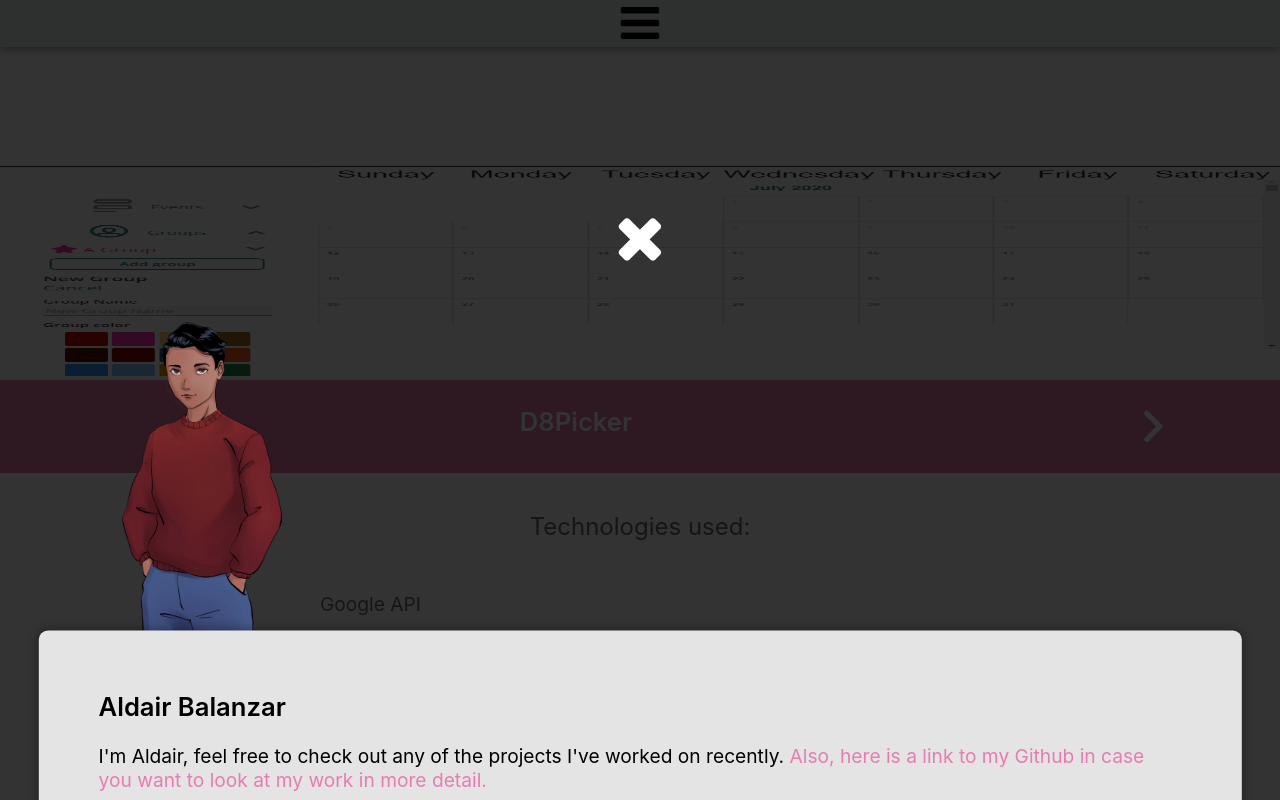
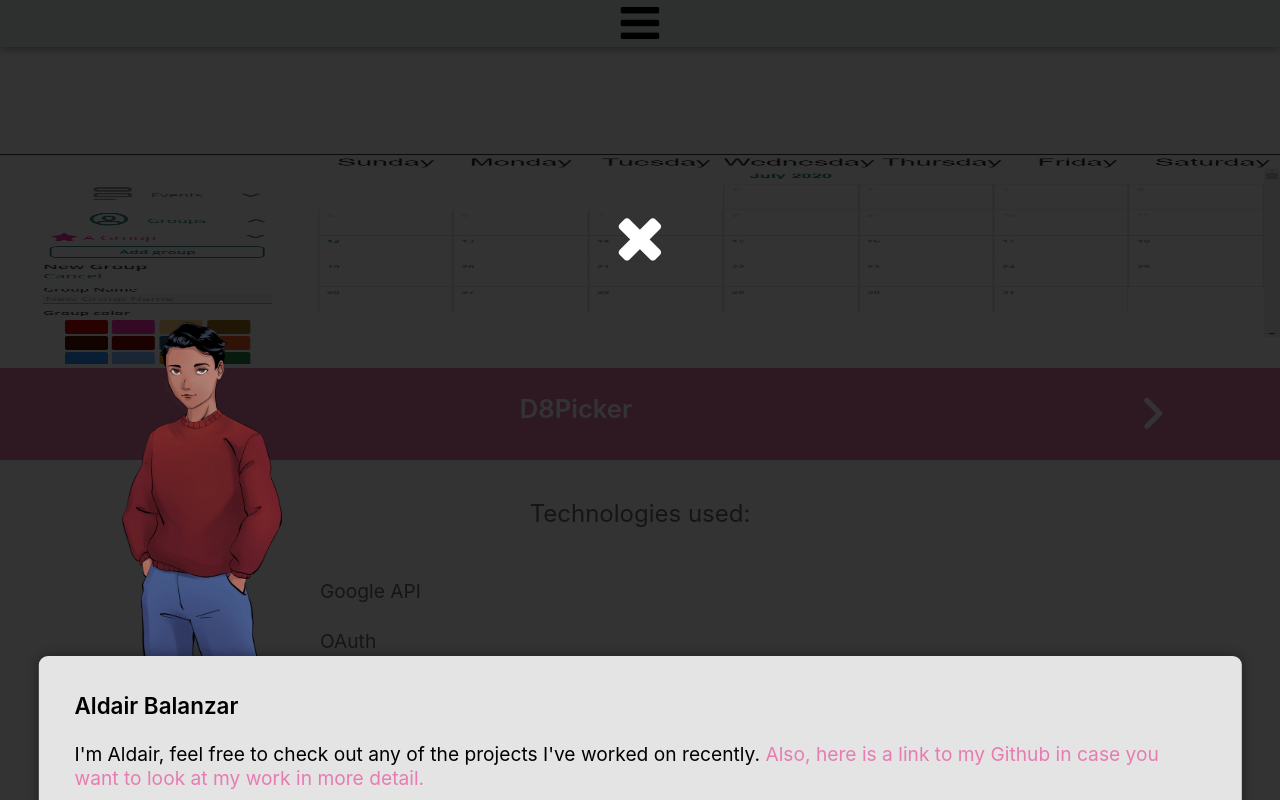
Before and after one commit to aldairbalanzar/aldair-portfolio, a React (Create React App) app: page / in a window 1280 px wide. Shown: the top 800 px of the page. Built offline with nearby package versions, Linux system fonts and the light colour scheme.

Commit message:
edited styling for speech bubble and edited project desc

```diff
--- a/src/components/Practice.scss
+++ b/src/components/Practice.scss
@@ -223,10 +223,10 @@ table {
                     width: 100%;
                     box-shadow: 0 0 12px rgba(0, 0, 0, 0.4);
                     z-index: 3;
-                    padding: 5%;
+                    padding: 3%;
                     background:  rgb(228, 228, 228);
                     h1 {
-                        font-size: 1.6rem;
+                        font-size: 1.4rem;
                         font-weight: 600;
                         text-align: left;
                         padding: 0 0 2%;
@@ -258,7 +258,7 @@ table {
         }
 
         .carousel-open {
-            padding: 13% 0 0 0;
+            padding: 12% 0 0 0;
             z-index: -1;
             .slide-open {
                 z-index: -1;
@@ -272,7 +272,7 @@ table {
         }
 
         .carousel-close {
-            padding: 13% 0 0 0;
+            padding: 12% 0 0 0;
             z-index: -1;
             .slide-close {
                 z-index: -1;
--- a/src/text/projects_text.js
+++ b/src/text/projects_text.js
@@ -7,7 +7,7 @@ const projects = [
     {
         id: 1,
         name: 'D8Picker',
-        description: 'I contributed to back-end and front-end development where I implemented CRUD functionality and adjusted our database schema for more customization to our application.',
+        description: 'I contributed to D8Picker\'s back-end and front-end development where I implemented CRUD functionality, adjusted our database schema for more customization to our application, and tested endpoints for our test cases',
         img: d8Picker_img,
         technologies: ['Google API', 'OAuth', 'Styled Components', 'NodeJS', 'PostgreSQL', 'Supertest'],
         website_url: 'https://www.d8picker.com/',
```
